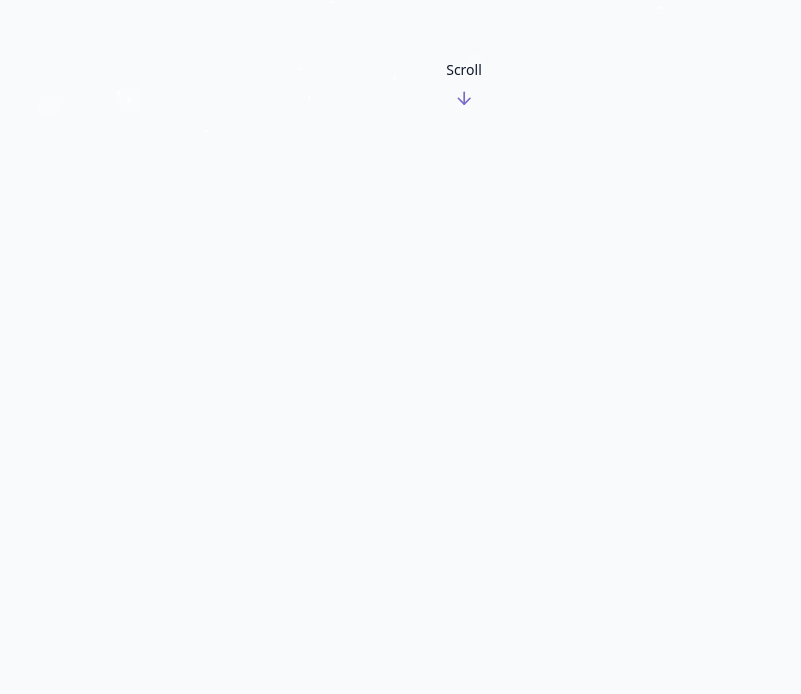
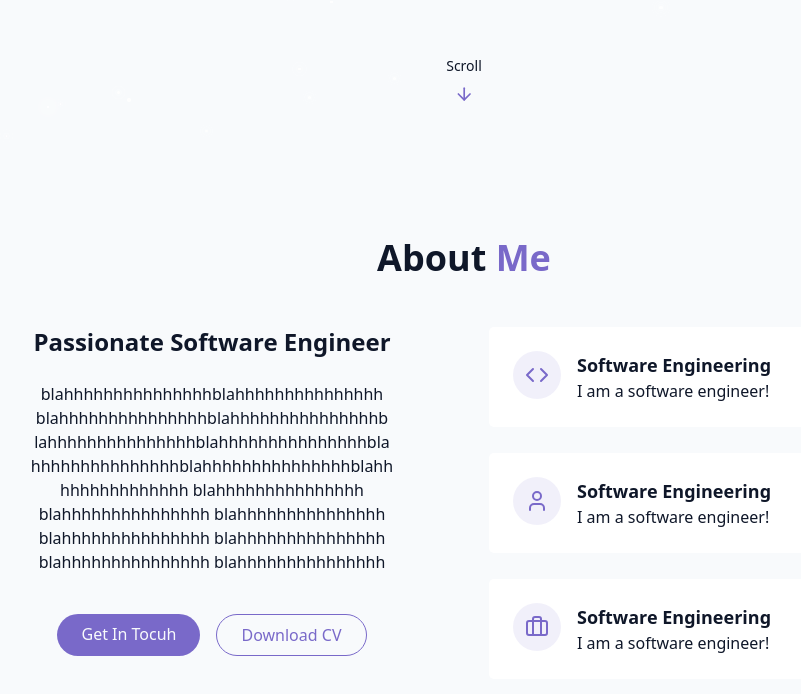
Before and after one commit to hpdinh/Hayden-Dinh-Portfolio, a React (Vite) app: page / in a window 1280 px wide. Shown: the part 658-1352 px from the top of the page, without its empty margins (176-977 px from the left). Before the commit the page ends 800 px from the top, so only its background shows below. Built offline with nearby package versions, Linux system fonts and the light colour scheme.

Commit message:
aboutme section framed
aboutme section framed with css styling. Need to go back and fill in

```diff
--- /dev/null
+++ b/src/components/AboutSection.jsx
@@ -0,0 +1,89 @@
+import { Briefcase, Code, User } from "lucide-react";
+
+
+export const AboutSection = () => {
+    return  (
+    <section id="about" className="py-24 px-4 relative">
+        <div className="container mx-auto max-w-5xl">
+            <h2 className="text-3xl md:text-4xl font-bold mb-12 text-center">
+                About <span className="text-primary"> Me</span>
+            </h2>
+
+            <div className="grid grid-cols-1 md:grid-cols-2 gap-12 items-start">
+                <div className="space-y-6">
+                    <h3 className="text-2xl font-semibold">Passionate Software Engineer</h3>
+                    <p className="text-muted-foreground">
+                        blahhhhhhhhhhhhhhhblahhhhhhhhhhhhhhh
+                        blahhhhhhhhhhhhhhhblahhhhhhhhhhhhhhhb
+                        lahhhhhhhhhhhhhhhblahhhhhhhhhhhhhhhbla
+                        hhhhhhhhhhhhhhhblahhhhhhhhhhhhhhhblahh
+                        hhhhhhhhhhhhh
+                        blahhhhhhhhhhhhhhh
+                        blahhhhhhhhhhhhhhh
+                        blahhhhhhhhhhhhhhh
+                        blahhhhhhhhhhhhhhh
+                        blahhhhhhhhhhhhhhh
+                        blahhhhhhhhhhhhhhh
+                        blahhhhhhhhhhhhhhh
+
+                    </p>
+
+                    <div>
+                        <div className="flex flex-col sm:flex-row gap-4 pt-4 justify-center">
+                            <a href="#contact" className="cosmic-button">
+                                Get In Tocuh
+                            </a>
+                            <a href="" className="px-6 py-2 rounded-full border border-primary text-primary hover:bg-primary/10 transition-colors duration-300">
+                                Download CV
+                            </a>
+                        </div>
+                    </div>
+                </div>
+                <div className="grid grid-cols-1 gap-6">
+                    <div className="gradient-border p-6 card-hover">
+                        <div className="flex items-start gap-4">
+                            <div className="p-3 rounded-full bg-primary/10">
+                                <Code className="h-6 w-6 text-primary"/>
+                            </div>
+                            <div className="text-left">
+                                <h4 className="font-semibold text-lg"> Software Engineering</h4>
+                                <p className="text-muted-foreground">
+                                    I am a software engineer!
+                                </p>
+                            </div>
+
+                        </div>
+                    </div>
+                    <div className="gradient-border p-6 card-hover">
+                        <div className="flex items-start gap-4">
+                            <div className="p-3 rounded-full bg-primary/10">
+                                <User className="h-6 w-6 text-primary"/>
+                            </div>
+                            <div className="text-left">
+                                <h4 className="font-semibold text-lg"> Software Engineering</h4>
+                                <p className="text-muted-foreground">
+                                    I am a software engineer!
+                                </p>
+                            </div>
+                        </div>
+                    </div>
+                    <div className="gradient-border p-6 card-hover">
+                        <div className="flex items-start gap-4">
+                            <div className="p-3 rounded-full bg-primary/10">
+                                <Briefcase className="h-6 w-6 text-primary"/>
+                            </div>
+                            <div className="text-left">
+                                <h4 className="font-semibold text-lg"> Software Engineering</h4>
+                                <p className="text-muted-foreground">
+                                    I am a software engineer!
+                                </p>
+                            </div>
+                        </div>
+                    </div>
+
+                </div>
+            </div>
+        </div>
+    </section>
+    );
+}
--- a/src/pages/Home.jsx
+++ b/src/pages/Home.jsx
@@ -2,6 +2,7 @@
 import { StarBackground } from "../components/StarBackground"
 import { Navbar } from "@/components/Navbar"
 import {HeroSection} from "@/components/HeroSection"
+import { AboutSection } from "../components/AboutSection";
 
 export const Home = () => {
     return (
@@ -18,6 +19,7 @@
     {/* Main Content */}
     <main>
         <HeroSection />
+        <AboutSection />
     </main>
     {/* Footer */}
     </div>
```
Also changed, not shown: src/components/AboutMe.jsx (deleted).
